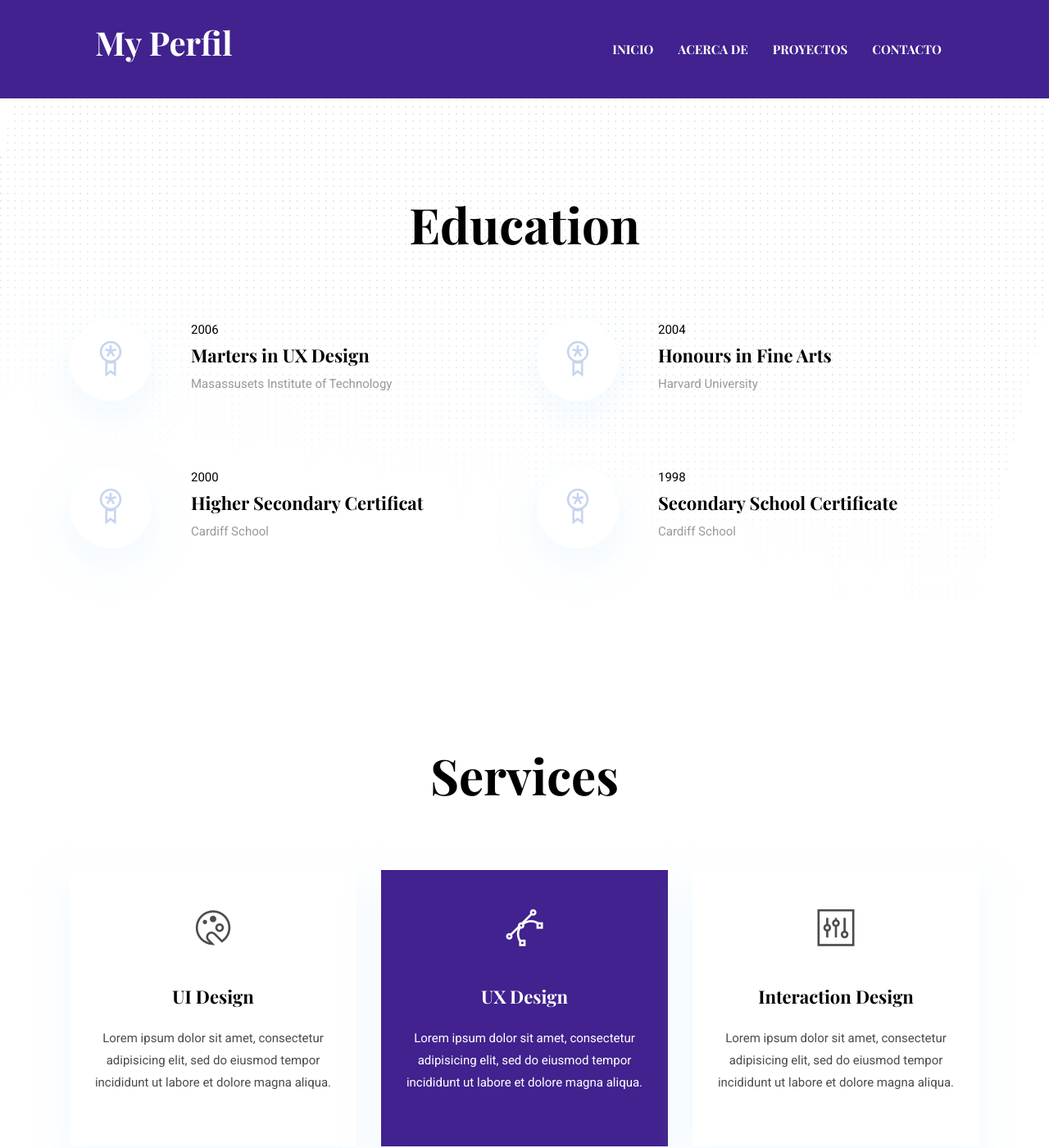
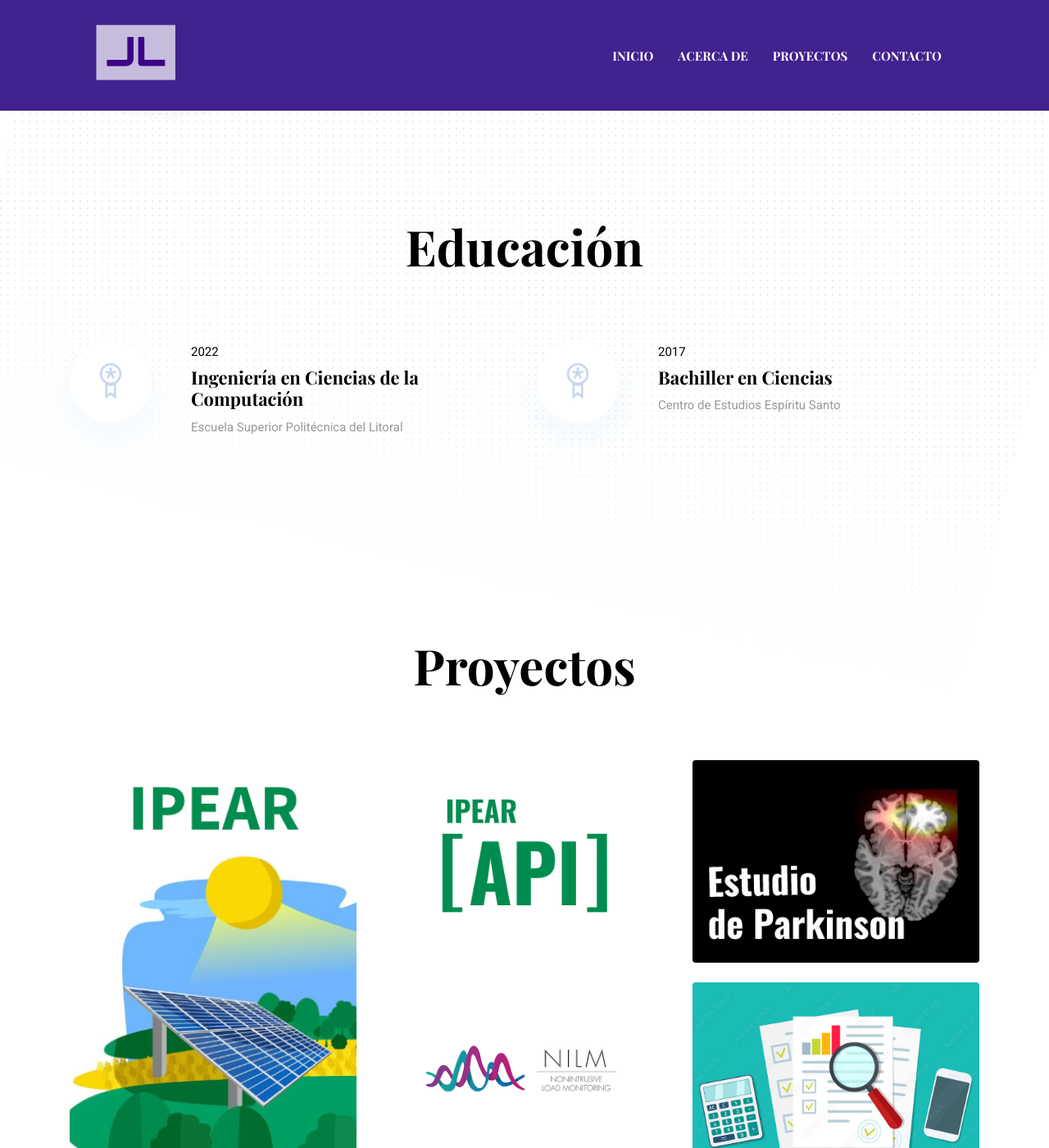
Before and after one commit to jmluna123/jmluna123.github.io, a Jekyll site: the page built from index.html, in a window 1280 px wide and 1400 px high, scrolled down 2137 px. Shown: the whole window at 82% size. Built offline with Jekyll 4.4.1, drawn with Linux system fonts in a browser that asks for light colours; some of the changed text lies outside the part shown.

Commit message:
Update project section and links

```diff
--- a/_data/settings.yml
+++ b/_data/settings.yml
@@ -3,7 +3,7 @@
 # General Site Settings
 
 title: My Perfil
-logo:
+logo: assets/images/about/logo.png
 author: themefisher
 description: CV de Ing. Jocellyn Luna
 email: sjmluna@espol.edu.ec
@@ -98,48 +98,38 @@ skills:
 experience-title: Experiencia
 experience:
   - {
-      name: Junior UX Designer,
+      name: Técnico de Investigación,
       icon: "icon-1.png",
-      date: "Jan 2007 - Feb 2009",
-      organization: "WEBEX",
+      date: "Ene 2023 - Actualidad",
+      organization: "ESPOL",
     }
   - {
-      name: UX & UI Designer,
+      name: Asistente de Investigación,
       icon: "icon-2.png",
-      date: "Mar 2009 - Aug 2014",
-      organization: "AUGMEDIX",
+      date: "Jul 2022 - Abr 2023",
+      organization: "Smart Energy",
     }
   - {
-      name: Senior UI Designer,
+      name: Desarrolladora de Aplicaciones Web,
       icon: "icon-3.png",
-      date: "Sep 2014 - Present",
-      organization: "THEMEFISHER",
+      date: "Sept 2020 - Oct 2020",
+      organization: "ESPOL",
     }
 
 #-------------------------------
 # Education Section
 
-education-title: Education
+education-title: Educación
 education:
   - {
-      name: Marters in UX Design,
-      date: "2006",
-      organization: "Masassusets Institute of Technology",
+      name: Ingeniería en Ciencias de la Computación,
+      date: "2022",
+      organization: "Escuela Superior Politécnica del Litoral",
     }
   - {
-      name: Honours in Fine Arts,
-      date: "2004",
-      organization: "Harvard University",
-    }
-  - {
-      name: Higher Secondary Certificat,
-      date: "2000",
-      organization: "Cardiff School",
-    }
-  - {
-      name: Secondary School Certificate,
-      date: "1998",
-      organization: "Cardiff School",
+      name: Bachiller en Ciencias,
+      date: "2017",
+      organization: "Centro de Estudios Espíritu Santo",
     }
 
 #-------------------------------
@@ -188,59 +178,42 @@ portfolio-home-items:
 
 # Portfolio Page
 portfolio-label:
-  - { title: "UI/UX Design", type: "design" }
-  - { title: "BRANDING", type: "branding" }
-  - { title: "ILLUSTRATION", type: "illustration" }
+  - { title: "Investigación", type: "research" }
+  - { title: "Web", type: "web" }
+  - { title: "Code", type: "code" }
 
 portfolio-items:
   - image: "assets/images/portfolio/item-1.png"
-    url: "#"
+    url: "https://smartenergydevelop.azurewebsites.net/#/"
     portfolio-type:
-      - type: "design"
-      - type: "illustration"
+      - type: "web"
 
   - image: "assets/images/portfolio/item-2.png"
-    url: "#"
+    url: "https://github.com/jmluna123/ipear-energy-demand"
     portfolio-type:
-      - type: "branding"
+      - type: "code"
 
   - image: "assets/images/portfolio/item-3.png"
-    url: "#"
+    url: "https://github.com/jmluna123/desorders"
     portfolio-type:
-      - type: "illustration"
+      - type: "research"
+      - type: "code"
+
+  - image: "assets/images/portfolio/item-4.png"
+    url: "https://github.com/jmluna123/nilmtk-contrib"
+    portfolio-type:
+      - type: "research"
+      - type: "code"
 
   - image: "assets/images/portfolio/item-6.png"
-    url: "#"
+    url: "https://ieeexplore.ieee.org/document/9989825"
     portfolio-type:
-      - type: "design"
-      - type: "branding"
-
-  - image: "assets/images/portfolio/item-8.png"
-    url: "#"
-    portfolio-type:
-      - type: "illustration"
+      - type: "research"
 
   - image: "assets/images/portfolio/item-5.png"
-    url: "#"
+    url: "https://www.sciencedirect.com/science/article/pii/S240589632101689X"
     portfolio-type:
-      - type: "design"
-
-  - image: "assets/images/portfolio/item-1.png"
-    url: "#"
-    portfolio-type:
-      - type: "branding"
-
-  - image: "assets/images/portfolio/item-3.png"
-    url: "#"
-    portfolio-type:
-      - type: "design"
-      - type: "illustration"
-      - type: "branding"
-
-  - image: "assets/images/portfolio/item-7.png"
-    url: "#"
-    portfolio-type:
-      - type: "illustration"
+      - type: "research"
 
 #-------------------------------
 # Testimonials Section
--- a/_includes/header.html
+++ b/_includes/header.html
@@ -3,6 +3,7 @@
 		<a class="navbar-brand font-tertiary h3" href="{{ site.baseurl }}/">
 			{% if site.data.settings.logo %}
 			<img
+				width="50%"
 				src="{{ site.data.settings.logo | absolute_url }}"
 				alt="{{ site.data.settings.title }}"
 			/>
--- a/_includes/portfolio-section.html
+++ b/_includes/portfolio-section.html
@@ -4,17 +4,23 @@
 	<div class="container">
 		<div class="row">
 			<div class="col-12 text-center">
-        <h2 class="section-title">Portfolio</h2>
+				<h2 class="section-title">Proyectos</h2>
 			</div>
 		</div>
 		<div class="row shuffle-wrapper">
 			{% for item in site.data.settings.portfolio-home-items %}
 			<div class="col-lg-4 col-6 mb-4 shuffle-item">
 				<div class="position-relative rounded hover-wrapper">
-          <img src="{{ site.baseurl }}/{{ item.image }}" alt="portfolio-image" class="img-fluid rounded w-100 d-block">
+					<img
+						src="{{ site.baseurl }}/{{ item.image }}"
+						alt="portfolio-image"
+						class="img-fluid rounded w-100 d-block"
+					/>
 					<div class="hover-overlay">
 						<div class="hover-content">
-              <a class="btn btn-light btn-sm" href="{{ item.url }}">view project</a>
+							<a class="btn btn-light btn-sm" href="{{ item.url }}"
+								>ver proyecto</a
+							>
 						</div>
 					</div>
 				</div>
--- a/index.html
+++ b/index.html
@@ -4,5 +4,4 @@ layout: default
 
 {% include hero-section.html %} {% include about-section.html %} {% include
 skills-section.html %} {% include experience-section.html %} {% include
-education-section.html %} {% include services-section.html %} {% include
-portfolio-section.html %}
+education-section.html %} {% include portfolio-section.html %}
```
Also changed, not shown: _pages/portfolio.html (+29 -20 lines), assets/images/about/logo.png (added), assets/images/portfolio/item-1.png, assets/images/portfolio/item-2.png, assets/images/portfolio/item-3.png, assets/images/portfolio/item-4.png, assets/images/portfolio/item-5.png, assets/images/portfolio/item-6.png. Lines whose indentation alone changed are shown as unchanged.
